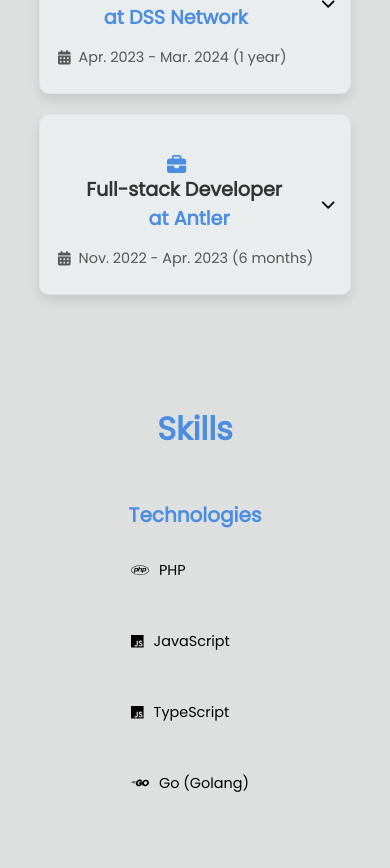
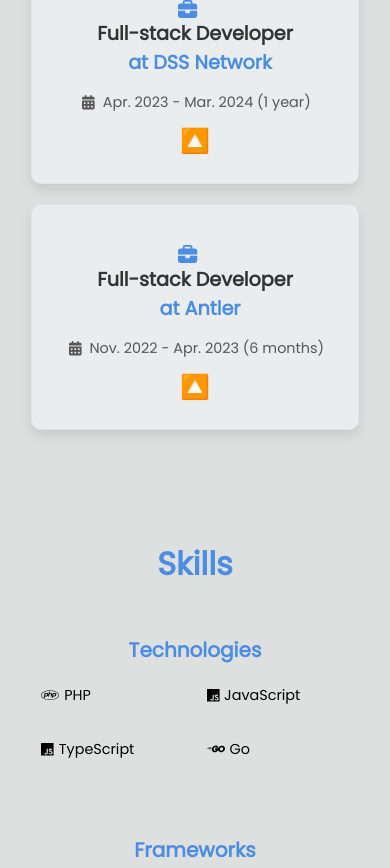
Before and after one commit to yebrai/yebraidev, a Next.js app: page / in a window 390 px wide. Shown: the part 1100-1968 px from the top of the page. Built offline with nearby package versions, Linux system fonts and the light colour scheme.

Commit message:
v.1.2.2 changes in skills and portfolio minor fixs

```diff
--- a/src/components/AppExperience/Experience.jsx
+++ b/src/components/AppExperience/Experience.jsx
@@ -32,7 +32,11 @@
             <span><FontAwesomeIcon icon={faCalendarAlt} /> {startDate} - {endDate} ({duration})</span>
           </div>
         </div>
-        <FontAwesomeIcon icon={isOpen ? faChevronUp : faChevronDown} />
+        <span
+          className={`${styles.toggleIcon} ${isOpen ? styles.open : ""}`}
+        >
+          🔼
+        </span>
       </div>
       <div className={`${styles.experienceContent} ${isOpen ? styles.contentOpen : styles.contentClosed}`}>
         {children}
--- a/src/components/AppExperience/Experience.module.css
+++ b/src/components/AppExperience/Experience.module.css
@@ -74,16 +74,27 @@
 .experienceContent {
   overflow: hidden;
   transition: max-height 0.6s ease, opacity 0.4s ease;
+  opacity: 0;
+  max-height: 0;
+}
+
+.toggleIcon {
+  font-size: 1.5rem;
+  transition: transform 0.6s;
+}
+
+.toggleIcon.open {
+  transform: rotate(180deg);
 }
 
 .contentOpen {
+  opacity: 1;
   max-height: 1000px;
-  opacity: 1;
 }
 
 .contentClosed {
+  opacity: 0;
   max-height: 0;
-  opacity: 0;
 }
 
 .experienceContent p {
@@ -102,6 +113,15 @@
     padding: 15px;
   }
 
+  .experienceHeader {
+    flex-direction: column;
+    align-items: center;
+  }
+
+  .toggleIcon {
+    margin-bottom: 10px;
+  }
+
   .experienceHeader h4 {
     font-size: 1.2rem;
     flex-direction: column;
@@ -118,7 +138,7 @@
     align-items: start;
   }
 
-  .titleExperience span svg{
+  .titleExperience span svg {
     padding: 3px;
   }
 }
--- a/src/components/AppPortfolio/Portfolio.module.css
+++ b/src/components/AppPortfolio/Portfolio.module.css
@@ -61,7 +61,7 @@
 
 .toggleIcon {
   font-size: 1.5rem;
-  transition: transform 0.3s;
+  transition: transform 0.6s;
 }
 
 .open {
@@ -127,7 +127,6 @@
   margin-bottom: 0;
 }
 
-/* Botones */
 .btn,
 .btnDemo {
   margin: 5px;
--- a/src/components/AppSkills/Skills.jsx
+++ b/src/components/AppSkills/Skills.jsx
@@ -14,7 +14,7 @@
             <li><FontAwesomeIcon icon={faPhp} /><p>PHP</p></li>
             <li><FontAwesomeIcon icon={faJs} /><p>JavaScript</p></li>
             <li><FontAwesomeIcon icon={faJs} /><p>TypeScript</p></li>
-            <li><FontAwesomeIcon icon={faGolang} /><p>Go (Golang)</p></li>
+            <li><FontAwesomeIcon icon={faGolang} /><p>Go</p></li>
           </ul>
         </li>
 
@@ -22,10 +22,8 @@
           <h3 className={styles.categoryTitle}>Frameworks</h3>
           <ul className={styles.skillsList}>
             <li><FontAwesomeIcon icon={faPhp} /><p>Symfony</p></li>
+            <li><FontAwesomeIcon icon={faNodeJs} /><p>Node.js</p></li>
             <li><FontAwesomeIcon icon={faPhp} /><p>Codeigniter</p></li>
-            <li><FontAwesomeIcon icon={faGolang} /><p>Gin</p></li>
-            <li><FontAwesomeIcon icon={faGolang} /><p>Echo</p></li>
-            <li><FontAwesomeIcon icon={faNodeJs} /><p>Node.js</p></li>
             <li><FontAwesomeIcon icon={faReact} /><p>ReactJS</p></li>
             <li><FontAwesomeIcon icon={faReact} /><p>NextJS</p></li>
           </ul>
@@ -35,7 +33,6 @@
           <h3 className={styles.categoryTitle}>DB & Infrastructure</h3>
           <ul className={styles.skillsList}>
             <li><FontAwesomeIcon icon={faDatabase} /><p>MySQL</p></li>
-            <li><FontAwesomeIcon icon={faDatabase} /><p>PostgreSQL</p></li>
             <li><FontAwesomeIcon icon={faDatabase} /><p>MongoDB</p></li>
             <li><FontAwesomeIcon icon={faDatabase} /><p>Redis</p></li>
             <li><FontAwesomeIcon icon={faLinux} /><p>Linux</p></li>
@@ -48,8 +45,6 @@
           <ul className={styles.skillsList}>
             <li><FontAwesomeIcon icon={faCheckCircle} /><p>DDD (Domain-Driven Design)</p></li>
             <li><FontAwesomeIcon icon={faCheckCircle} /><p>TDD (Test-Driven Development)</p></li>
-            <li><FontAwesomeIcon icon={faCheckCircle} /><p>Event-Driven Architecture</p></li>
-            <li><FontAwesomeIcon icon={faCheckCircle} /><p>SOLID</p></li>
             <li><FontAwesomeIcon icon={faCheckCircle} /><p>Hexagonal Architecture</p></li>
             <li><FontAwesomeIcon icon={faCheckCircle} /><p>SOLID</p></li>
           </ul>
--- a/src/components/AppSkills/Skills.module.css
+++ b/src/components/AppSkills/Skills.module.css
@@ -15,10 +15,10 @@
   align-items: center;
 }
 
-.skillsCategory h3 {
+.categoryTitle {
   margin-bottom: 10px;
   font-size: 1.25rem;
-  color: #4b8de1; /* Cambia el color para destacar los títulos */
+  color: #4b8de1;
 }
 
 .skillsList {
@@ -48,11 +48,10 @@
 }
 
 .skillsList li p {
-  margin: 10px;
+  margin: 0 5px;
   text-align: left;
 }
 
-/* Responsive Design */
 @media (max-width: 1200px) {
   .skillsUl {
     grid-template-columns: repeat(3, 1fr);
@@ -69,4 +68,20 @@
   .skillsUl {
     grid-template-columns: 1fr;
   }
+
+  .skillsCategory {
+    margin-bottom: 15px;
+  }
+
+  .skillsList {
+    display: flex;
+    flex-wrap: wrap;
+    justify-content: center;
+    gap: 3px;
+  }
+
+  .skillsList li {
+    flex: 1 0 35%;
+    max-height: 60px;
+  }
 }
--- a/src/styles/globals.css
+++ b/src/styles/globals.css
@@ -78,7 +78,7 @@
     }
 
     .main {
-      padding: 8vh 10vw 10vh 10vw;
+      padding: 8vh 8vw 10vh 8vw;
       margin-left: 0;
       margin-right: 0;
       display: flex;
```
